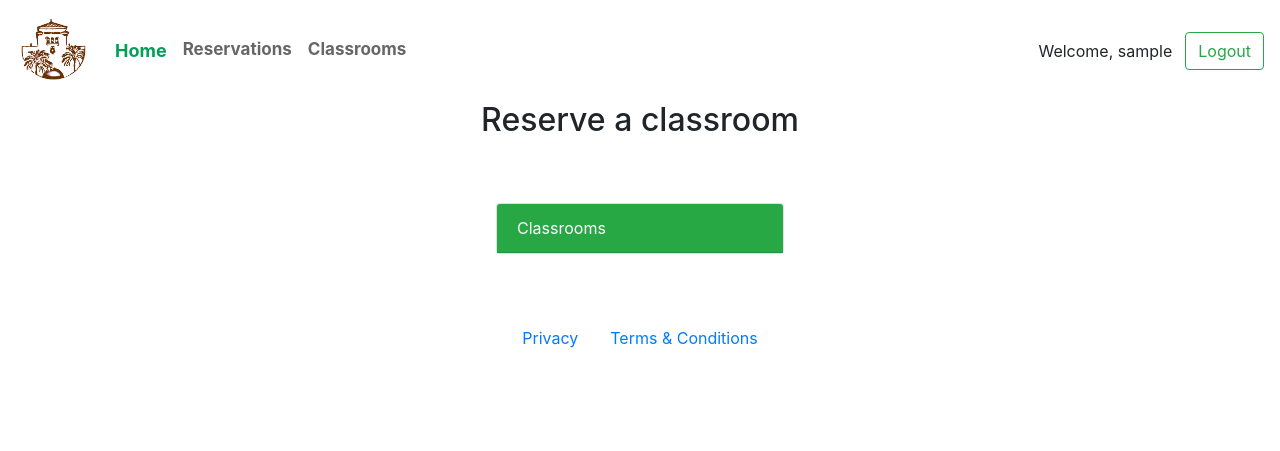
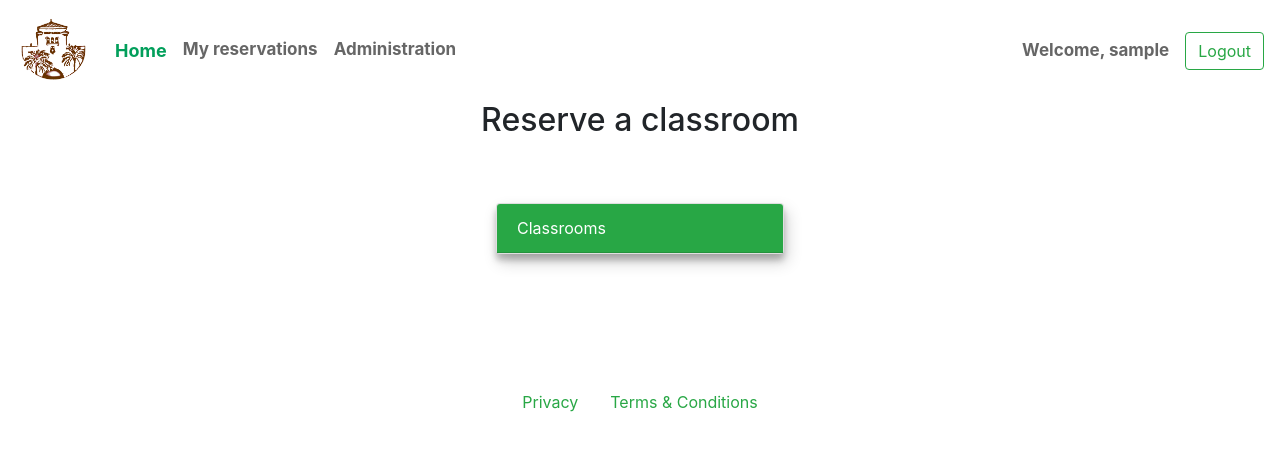
Before and after one commit to codecento/app_reservas, a PHP site: template app/templates/home.php in a window 1280 px wide. Shown: the top 451 px of the page. Run offline with PHP 8.4, Linux system fonts and the light colour scheme; the template is opened without the code that fills it, so the values that code supplies are empty; the visitor is signed in with stand-in values (Sample User, id 1).

Commit message:
changed user label and some style.

```diff
--- a/app/Model.php
+++ b/app/Model.php
@@ -15,7 +15,7 @@ class Model extends PDO
     }
 
     /* Function that returns the query looking for a user */
-    public function getUser($user){
+    public function getUser($user="%"){
         $statement = $this->conexion->prepare('SELECT * FROM users WHERE user=?');
         $statement->bindParam(1,$user);
         $statement->execute();
--- a/app/templates/layout.php
+++ b/app/templates/layout.php
@@ -24,15 +24,15 @@
         <a class="nav-link active" href="index.php?ctl=home">Home <span class="sr-only">(current)</span></a>
       </li>
       <li class="nav-item">
-        <a class="nav-link" href="index.php?ctl=reservations">Reservations</a>
+        <a class="nav-link" href="index.php?ctl=reservations">My reservations</a>
       </li>
       <li class="nav-item">
-        <a class="nav-link" href="index.php?ctl=classrooms">Classrooms</a>
+        <a class="nav-link" href="index.php?ctl=classrooms">Administration</a>
       </li>
     </ul>
 
         <form class="form-inline my-2 my-lg-0" method="POST" action="index.php?ctl=logout">
-        <button class="btn btn-outline my-2 my-sm-0" type="submit">Welcome, <?php echo $_SESSION["user"]?></button>
+        <label class="nav-link">Welcome, <?php echo $_SESSION["user"]?></label>
         <button class="btn btn-outline-success my-2 my-sm-0" type="submit">Logout</button>
     </form>
 
@@ -53,10 +53,10 @@
         <div class="col-4">
             <ul class="nav justify-content-center">
                 <li class="nav-item">
-                    <a class="nav-link" href="#">Privacy</a>
+                    <a class="nav-link text-success" href="#">Privacy</a>
                 </li>
                 <li class="nav-item">
-                    <a class="nav-link" href="#">Terms & Conditions</a>
+                    <a class="nav-link text-success" href="#">Terms & Conditions</a>
                 </li>
             </ul>
         </div>
--- a/app/templates/login.php
+++ b/app/templates/login.php
@@ -96,6 +96,7 @@
 										<h4>Upload profile image</h4>
 										<input type="file" name="image" id="image" tabindex="2">
 									</div>
+
 									<div class="form-group">
 										<div class="row">
 											<div class="col-sm-6 col-sm-offset-3">
@@ -103,6 +104,7 @@
 											</div>
 										</div>
 									</div>
+									<label>You won't be able to sign in until an administrator enables you.</label>
 								</form>
 							</div>
 						</div>
--- a/web/css/style.css
+++ b/web/css/style.css
@@ -22,6 +22,7 @@
 }
 
 .hours-container {
+  max-width: 100%;
   overflow-y: scroll;
   float: right;
   height: 100%;
@@ -38,6 +39,7 @@
 }
 
 .range {
+  max-width: 100%;
   padding: 20px;
   width: 350px;
   margin: 20px auto;
@@ -333,7 +335,7 @@
 /* Variables that set web details colors */
 /* Placeholder that defines how transitions will be in the website */
 /* NAVBAR START */
-#navbarSupportedContent li a {
+#navbarSupportedContent li a, #navbarSupportedContent label {
   text-decoration: none;
   color: #666;
   font-weight: bold;
@@ -376,6 +378,7 @@
   -ms-flex-wrap: wrap;
       flex-wrap: wrap;
   margin-top: 4em;
+  margin-bottom: 4em;
 }
 
 #classrooms li:hover {
@@ -387,6 +390,11 @@
   height: -webkit-fit-content;
   height: -moz-fit-content;
   height: fit-content;
+  margin: 0 auto;
+  margin-bottom: 4em;
+  box-shadow: 3px 8px 16px rgba(0, 0, 0, 0.19), 0 6px 6px rgba(0, 0, 0, 0.23);
+  -moz-box-shadow: 3px 8px 16px rgba(0, 0, 0, 0.19), 0 6px 6px rgba(0, 0, 0, 0.23);
+  -webkit-box-shadow: 3px 8px 16px rgba(0, 0, 0, 0.19), 0 6px 6px rgba(0, 0, 0, 0.23);
 }
 
 /* BODY END */
--- a/web/sass/_calendar.scss
+++ b/web/sass/_calendar.scss
@@ -13,6 +13,7 @@ $border_color_2: rgb(92, 30, 12);
 $border_color_3: rgb(202, 97, 10);
 
 //Calendar general style
+
 .content {
 	overflow: none;
 	max-width: 790px;
@@ -39,6 +40,7 @@ $border_color_3: rgb(202, 97, 10);
 }
 
 .hours-container {
+	max-width: 100%;
 	overflow-y: scroll;
 	float: right;
 	height: 100%;
@@ -53,6 +55,7 @@ $border_color_3: rgb(202, 97, 10);
 	}
 }
 .range {
+	max-width: 100%;
 	padding: 20px;
 	width: 350px;
 	margin: 20px auto;
--- a/web/sass/style.scss
+++ b/web/sass/style.scss
@@ -14,7 +14,7 @@ $background_color_1: rgba(128, 128, 128, 0.116);
 
 /* NAVBAR START */
 #navbarSupportedContent{
-    li a{
+    li a, label{
         text-decoration: none;
         color: $color_1;
         font-weight: bold;
@@ -51,6 +51,7 @@ $background_color_1: rgba(128, 128, 128, 0.116);
     justify-content: center;
     flex-wrap: wrap;
     margin-top: 4em;
+    margin-bottom: 4em;
 
     li{
       &:hover{
@@ -62,6 +63,11 @@ $background_color_1: rgba(128, 128, 128, 0.116);
 
 .card{
     height: fit-content;
+    margin: 0 auto;
+    margin-bottom: 4em;
+    box-shadow: 3px 8px 16px rgba(0,0,0,0.19), 0 6px 6px rgba(0,0,0,0.23);
+	-moz-box-shadow: 3px 8px 16px rgba(0,0,0,0.19), 0 6px 6px rgba(0,0,0,0.23);
+	-webkit-box-shadow: 3px 8px 16px rgba(0,0,0,0.19), 0 6px 6px rgba(0,0,0,0.23);
 }
 /* BODY END */
 
```
Also changed, not shown: app/Controller.php (+8 -2 lines), web/index.php (line endings or trailing spaces), 1 other file.
